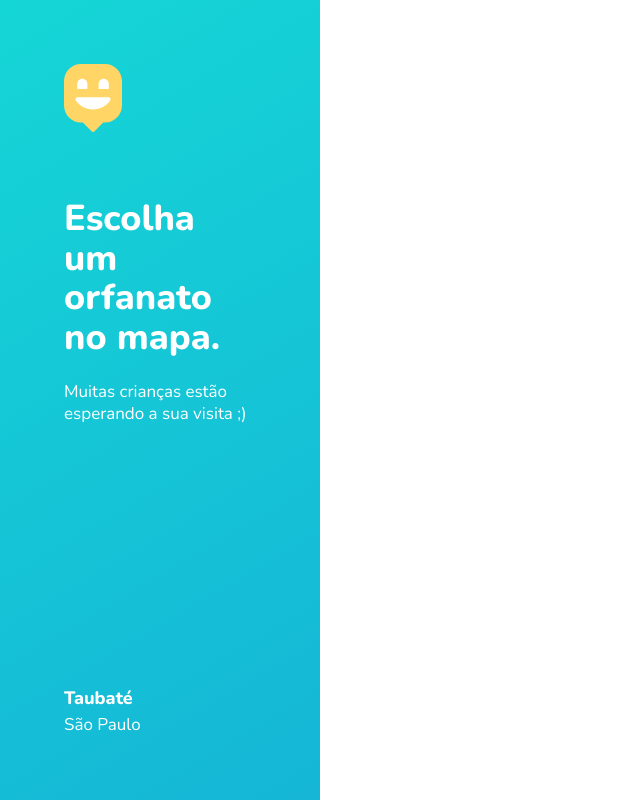
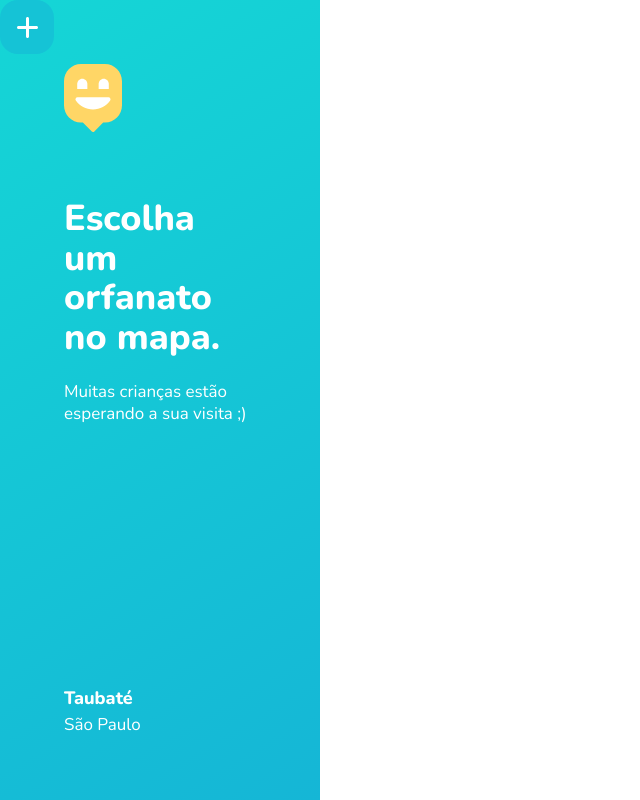
Before and after one commit to katherineoliveira/Happy, a plain HTML site: page orphanages.html in a window 1280 px wide. Shown: the whole page, without its empty margins (0-640 px from the left). Drawn offline with nearby package versions, Linux system fonts and the light colour scheme.

Commit message:
Atualização

```diff
--- a/orphanages.html
+++ b/orphanages.html
@@ -26,11 +26,10 @@
           <p>São Paulo</p>
         </footer>
       </aside>
-      <div id="mapid">
-        <a href="#" class="create-orphannages" title="Cadastre um orfanato">
-          <img src="./public/images/plus.svg" alt="Cadastrar orfanato">
-        </a>
-      </div>
+      <div id="mapid"></div>
+      <a href="#" class="create-orphannages" title="Cadastre um orfanato">
+        <img src="./public/images/plus.svg" alt="Cadastrar orfanato">
+      </a>
     </div>
   </body>
 </html>
--- a/public/css/page-orphanages.css
+++ b/public/css/page-orphanages.css
@@ -28,5 +28,22 @@ aside p{
 
 aside footer p{
     margin-top: .7rem;
+}
 
+#mapid{
+    width: 50%;
 }
+
+a.create-orphannages{
+    position: absolute;
+    width: 5.4rem;
+    height: 5.4rem;
+
+    background: #15C3D6;
+    border:0;
+    border-radius: 1.8rem;
+
+    display: flex;
+    justify-content: center;
+    align-items: center;
+}
```
